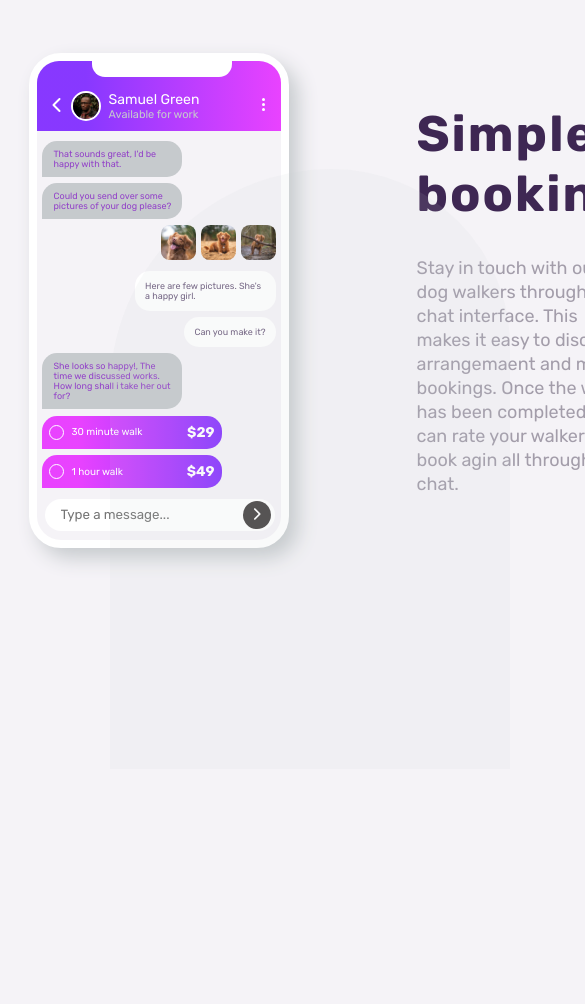
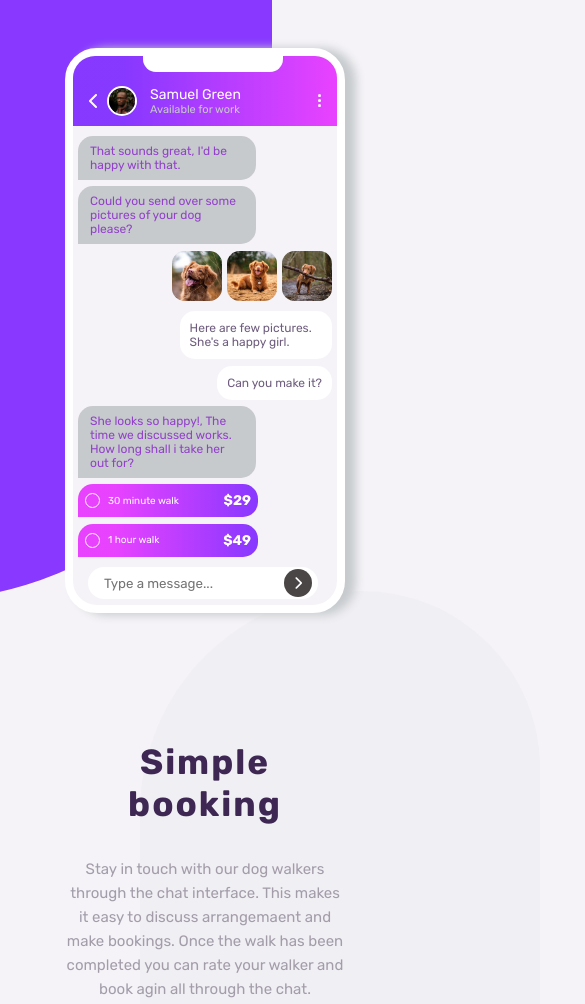
Before and after one commit to Dev-simeon-tech/Chat-app, a plain HTML site: page index.html in a window 390 px wide. Shown: the top 1004 px of the page, 585 px wide, since content can reach past the window. Before the commit the page ends 844 px from the top, so only its background shows below. Drawn offline with Linux system fonts and the light colour scheme.

Commit message:
new commit

```diff
--- a/index.html
+++ b/index.html
@@ -13,7 +13,6 @@
 </head>
 <body>
     <main>
-        <div class="left-background"></div>
         <div class="main-center">
             <div class="mobile-chat">
                 <!-- chat-app starts -->
@@ -124,6 +123,8 @@
             </div>
         </div>
     </main>
+    <div class="left-background"></div>
+
     <div class="right-background"></div>
 </body>
 </html>
--- a/styles.css
+++ b/styles.css
@@ -23,12 +23,14 @@ body{
 }
 main{
     display: flex;
+    justify-content: center;
 }
 .main-center{
     display: flex;
     position: relative;
-    left: -5%;
+    margin-left: 10rem;
     align-items: center;
+
     padding: 3rem;
     justify-content: space-around;
     gap: 8rem;
@@ -51,11 +53,38 @@ main{
     color: var(--primary-clr-heading);
 }
 .left-background{
+    position: absolute;
+    top: 0;
+    left: -5%;
     height: 600px;
     width: 400px;
     background: var(--gradient-clr-Violet);
-    border-radius:  0px 0px 250px 200px;
+    border-radius:  0px 0px 200px 180px;
     z-index: -1;
+}
+@media(max-width:569px){
+    .main-center{
+        flex-direction: column;
+    }
+    .main-center{
+        margin-left: 20px;
+    }
+    .main-text{
+        text-align: center;
+    }
+    .main-text p{
+        font-size: 15px;
+        max-width: 30ch;
+    }
+    .main-text h1{
+        font-size: 35px;
+    }
+    .left-background{
+        width: 350px;
+        border-radius:  0px 0px 2500px 20px;
+        left: -20%;
+
+    }
 }
 /* chat-app begins */
 .mobile-container{
@@ -64,7 +93,7 @@ main{
     border: 8px solid white;
     border-radius: 32px;
     background-color: var(--secondary-clr-background);
-    box-shadow: 9px 10px 20px hsl(206, 6%, 79%);
+    box-shadow: 10px 1px 10px 1px hsl(206, 6%, 79%);
 }
 .header{
     position: relative;
@@ -219,8 +248,6 @@ main{
 }
 .foot-message{
     position: relative;
-
-
 }
 .btn{
     position: absolute;
@@ -243,7 +270,40 @@ main{
     right: -120px;
     top: 20%;
     width: 400px;
+    z-index: -1;
     background: hsl(206, 6%, 79%);
     opacity: 0.1;
     border-radius:  250px 200px 0px 0px;
 }
+@media(max-width:569px){
+    .right-background{
+        top: 70%;
+        right: -150px;
+    }
+    .profile-img{
+        width: 35px;
+        height: 35px;
+    }
+    .text p{
+        font-size: 12px;
+    }
+    .pics img{
+        width: 50px;
+    }
+    .reply{
+        max-width: 70%;
+    }
+    .mobile-container{
+        width: 280px;
+        height: 565px;
+    }
+    .header::before{
+        left: 70px;
+    }
+    .type{
+        margin-left: 10px;
+    }
+    .btn{
+        right: 20px;
+    }
+}
```
